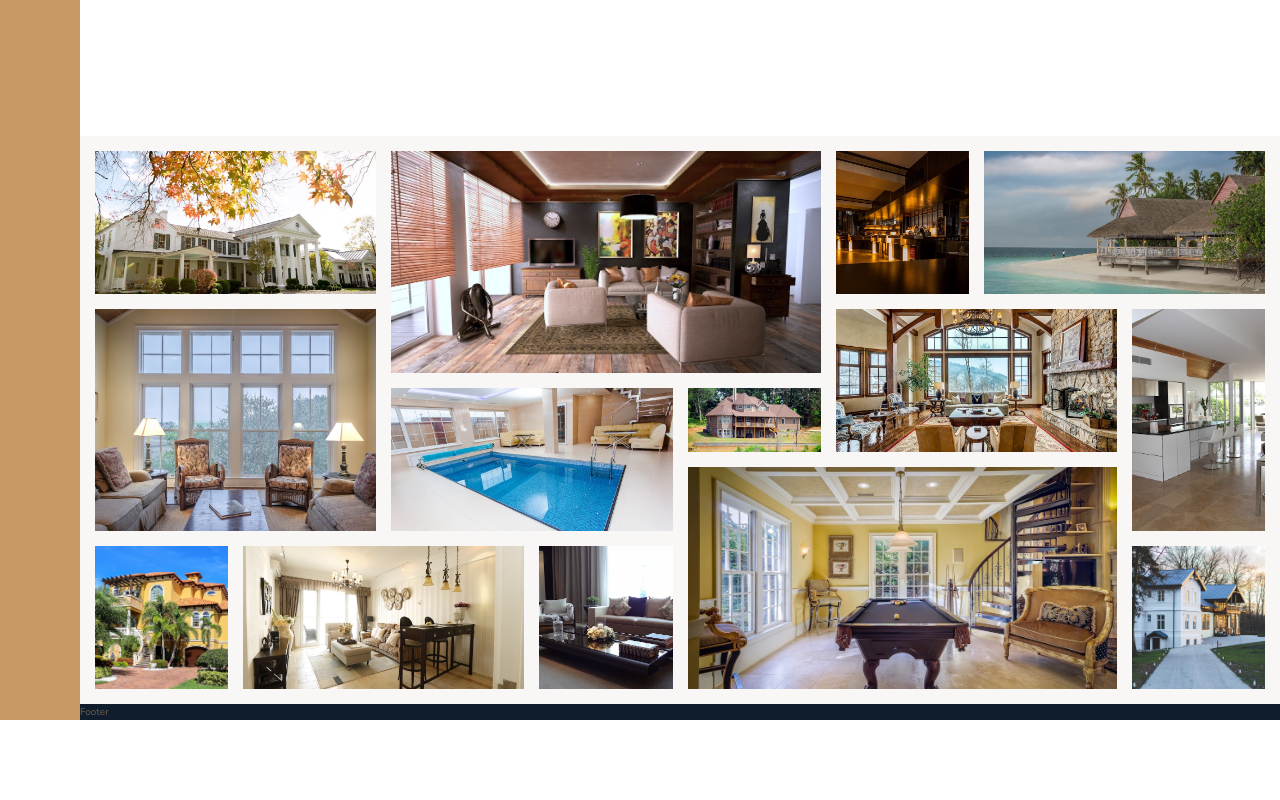
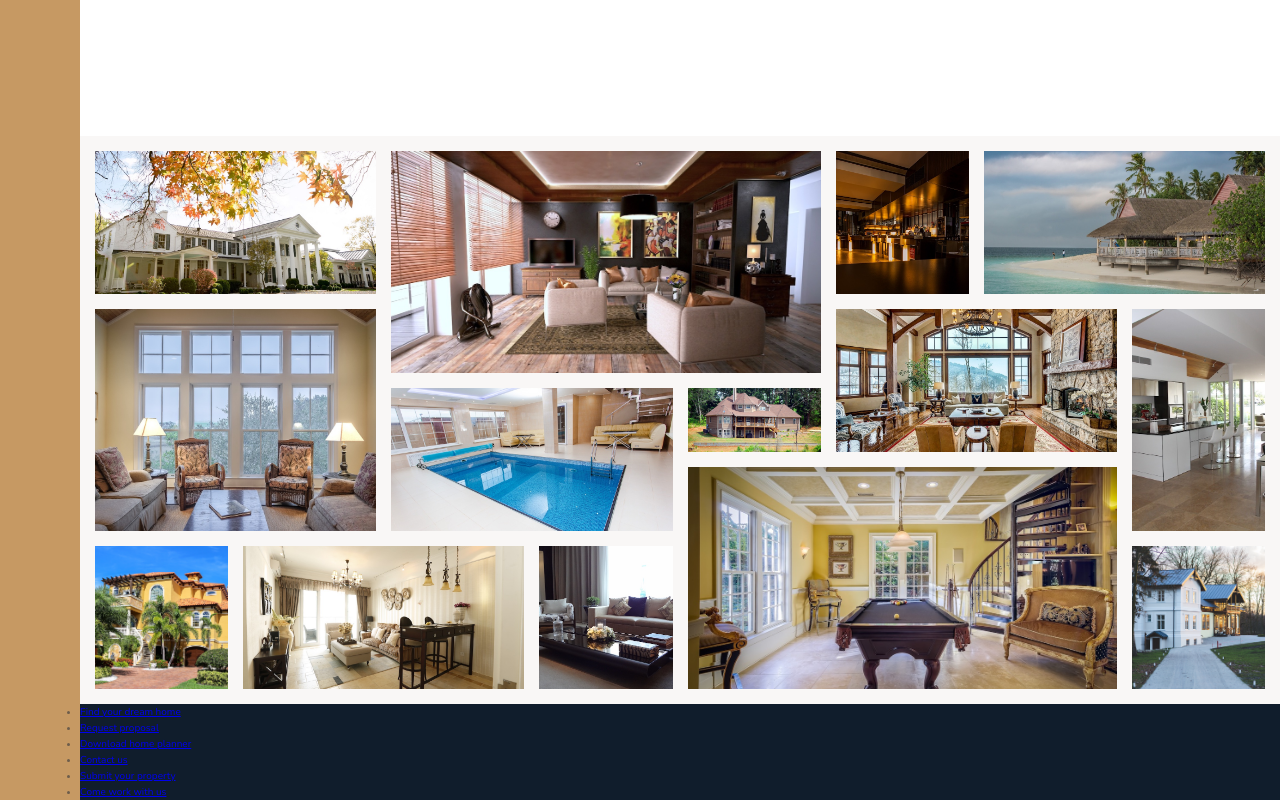
Before and after one commit to erhanertem/Website-Nexter, a website: page index.html in a window 1280 px wide. Shown: the part 2940-3740 px from the top of the page. Before the commit the page ends 3660 px from the top, so only its background shows below. Drawn offline with nearby package versions, Linux system fonts and the light colour scheme.

Commit message:
Add footer section html

```diff
--- a/index.html
+++ b/index.html
@@ -378,6 +378,32 @@
 			</figure>
 		</section>
 		<!-- SECTION: FOOTER -->
-		<footer class="footer">Footer</footer>
+		<footer class="footer">
+			<ul class="nav">
+				<li class="nav__item">
+					<a class="nav__link" href="#">Find your dream home</a>
+				</li>
+
+				<li class="nav__item">
+					<a class="nav__link" href="#">Request proposal</a>
+				</li>
+
+				<li class="nav__item">
+					<a class="nav__link" href="#">Download home planner</a>
+				</li>
+
+				<li class="nav__item">
+					<a class="nav__link" href="#">Contact us</a>
+				</li>
+
+				<li class="nav__item">
+					<a class="nav__link" href="#">Submit your property</a>
+				</li>
+
+				<li class="nav__item">
+					<a class="nav__link" href="#">Come work with us</a>
+				</li>
+			</ul>
+		</footer>
 	</body>
 </html>
```
